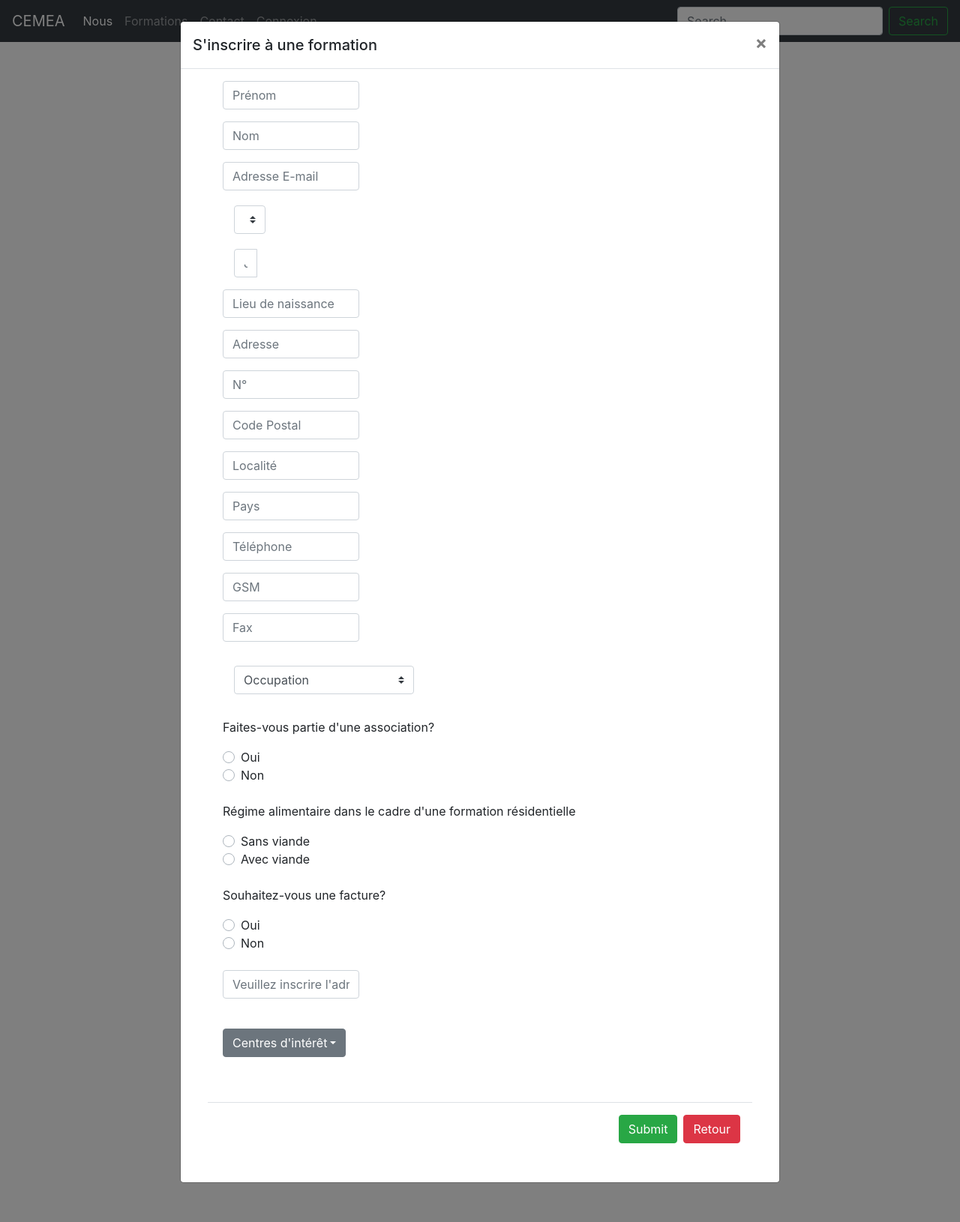
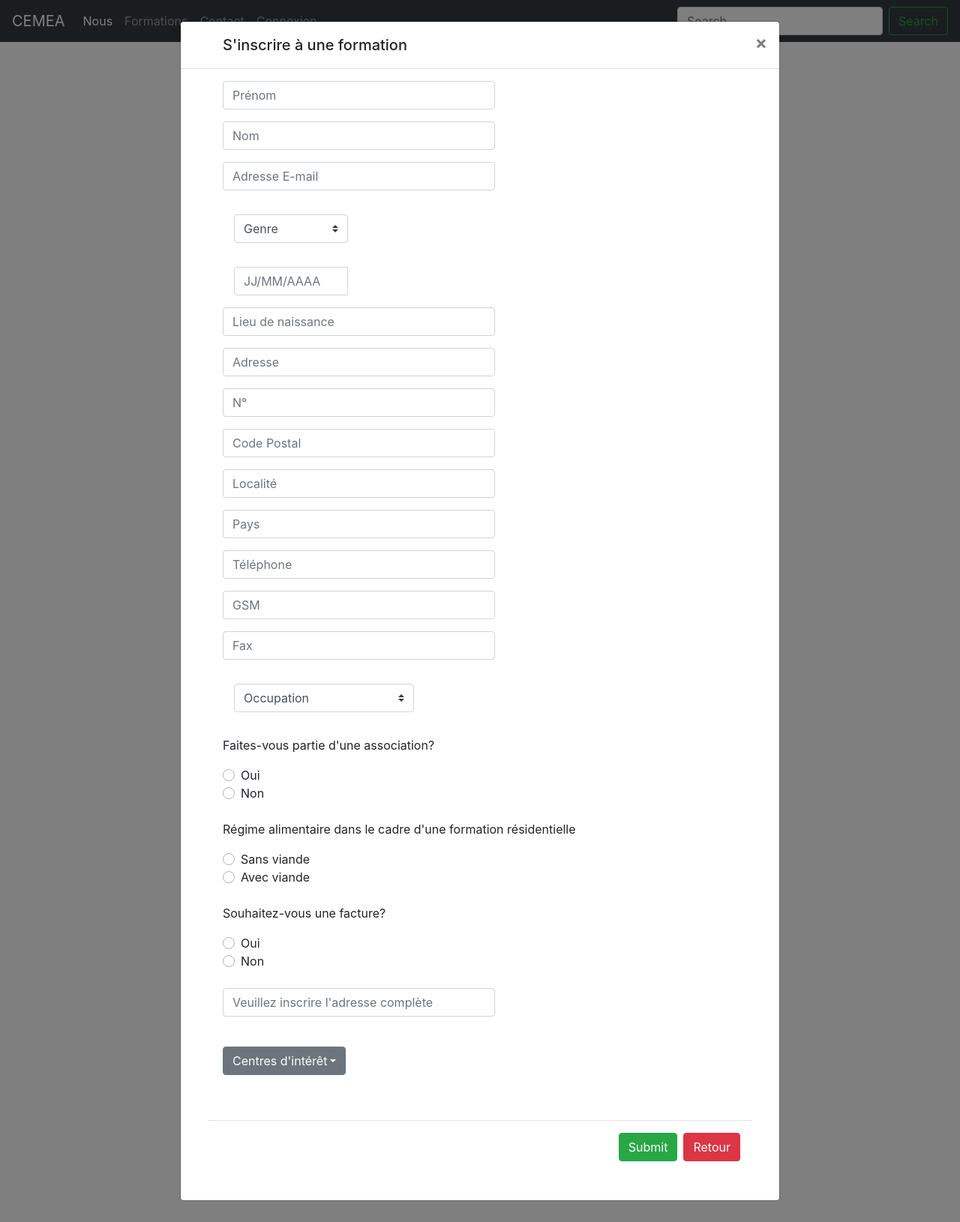
Before and after one commit to CappelleJess/CEMEA, a CodeIgniter app: a page that uses application/views/pages/inscription.php in a window 1280 px wide. Shown: the whole page at 75% size. Run offline with CodeIgniter, Linux system fonts and the light colour scheme; some libraries are stand-ins or nearby versions.

Commit message:
modal5
modal works, dropdown doesnt

```diff
--- a/application/views/pages/inscription.php
+++ b/application/views/pages/inscription.php
@@ -133,29 +133,29 @@
     </head>
         <body>
             <div class="bs-example">
-    <div id="myModal" class="modal fade" tabindex="-1">
-        <div class="modal-dialog modal-lg">
+            <div id="myModal" class="modal fade bd-exemple" tabindex="-1" >
+            <div class="modal-dialog modal-lg">
             <div class="modal-content">
-                <div class="modal-header">
-                    <h5 class="modal-title">S'inscrire à une formation</h5>
-                    <button type="button" class="close" data-dismiss="modal">&times;</button>
+            <div class="modal-header">
+                <h5 class="modal-title" style="margin-left: 40px;">S'inscrire à une formation</h5>
+                <button type="button" class="close" data-dismiss="modal">&times;</button>
                 </div>
                 <div class="modal-body">
-        <form method="post">
+                <form method="post">
                 <ul>
-                <div class="form-group w-25">
+                <div class="form-group w-50">
                     <input type="text" class="form-control" name="prénom" placeholder="Prénom" required>
                 </div>
-                <div class="form-group w-25">
+                <div class="form-group w-50">
                     <input type="text" class="form-control" name="nom" placeholder="Nom" required>
                 </div>
-                <div class="form-group w-25">
+                <div class="form-group w-50">
                     <input type="text" class="form-control" name="email" placeholder="Adresse E-mail" required>
                 </div>
                 <div class="form-group">
-                    <section class="col-sm-1">
+                    <section class="col-sm-3">
                     <form class="form-inline">
-                        <select class="custom-select my-1 mr-sm-2" id="genre">
+                        <select class="custom-select my-3 mr-sm-3" id="genre">
                             <option selected>Genre</option>
                             <option value="1">Femme</option>
                             <option value="2">Homme</option>
@@ -164,7 +164,7 @@
                     </form>
                 </section>
                 </div>
-                <section class="col-sm-1">
+                <section class="col-sm-3">
                     <div class="form-group">
                         <div class="input-group date" data-provide="datepicker">
                             <input type="text" class="form-control" id="date" placeholder="JJ/MM/AAAA">
@@ -179,37 +179,37 @@
                         $('.datepicker').datepicker();
                     });
                 </script>
-                <div class="form-group w-25">
+                <div class="form-group w-50">
                     <input type="text" class="form-control" name="lieu_naissance" placeholder="Lieu de naissance">
                 </div>
-                <div class="form-group w-25">
+                <div class="form-group w-50">
                     <input type="text" class="form-control" name="adresse" placeholder="Adresse" required>
                 </div>
-                <div class="form-group w-25">
+                <div class="form-group w-50">
                     <input type="text" class="form-control" name="numero" placeholder="N°" required>
                 </div>
-                <div class="form-group w-25">
+                <div class="form-group w-50">
                     <input type="text" class="form-control" name="code_postal" placeholder="Code Postal" required>
                 </div>
-                <div class="form-group w-25">
+                <div class="form-group w-50">
                     <input type="text" class="form-control" name="localite" placeholder="Localité" required>
                 </div>
-                <div class="form-group w-25">
+                <div class="form-group w-50">
                     <input type="text" class="form-control" name="pays" placeholder="Pays" required>
                 </div>
-                <div class="form-group w-25">
+                <div class="form-group w-50">
                     <input type="text" class="form-control" name="telephone" placeholder="Téléphone">
                 </div>
-                <div class="form-group w-25">
+                <div class="form-group w-50">
                     <input type="text" class="form-control" name="gsm" placeholder="GSM" required>
                 </div>
-                <div class="form-group w-25">
+                <div class="form-group w-50">
                     <input type="text" class="form-control" name="fax" placeholder="Fax">
                 </div>
                     <div class="form-group">
                     <section class="col-sm-2">
                     <form class="form-inline">
-                        <select class="custom-select my-3 mr-sm-3" id="genre">
+                        <select class="custom-select my-3 mr-sm-3" id="occupation">
                             <option disabled selected>Occupation</option>
                             <option value="1">Étudiant.e</option>
                             <option value="2">Travailleur.se</option>
@@ -263,7 +263,7 @@
                                 }
                             }
                         </script><br>
-                        <div class="form-group w-25">
+                        <div class="form-group w-50">
                             <input class="form-control" name="facturecomment" id="facturecomment" placeholder="Veuillez inscrire l'adresse complète" rows="5" cols="40" required>
                         </div>
 
```
